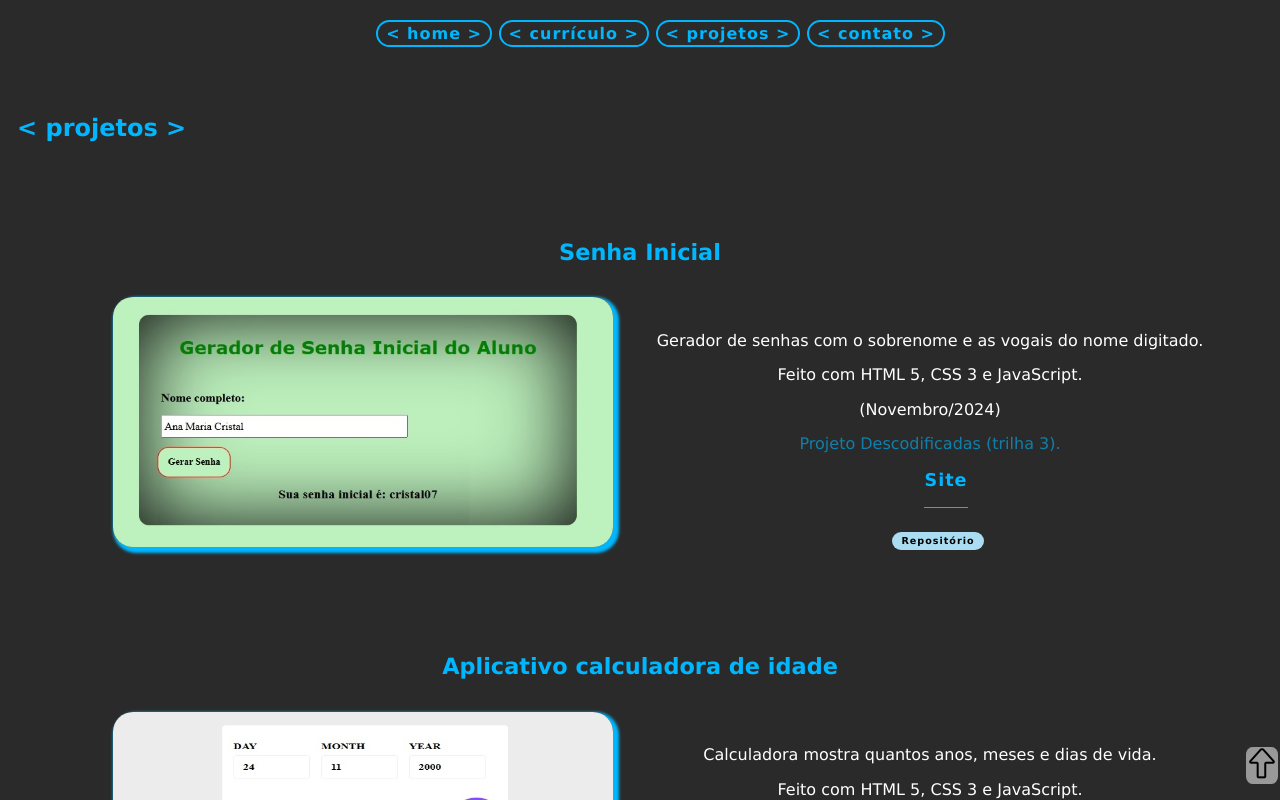
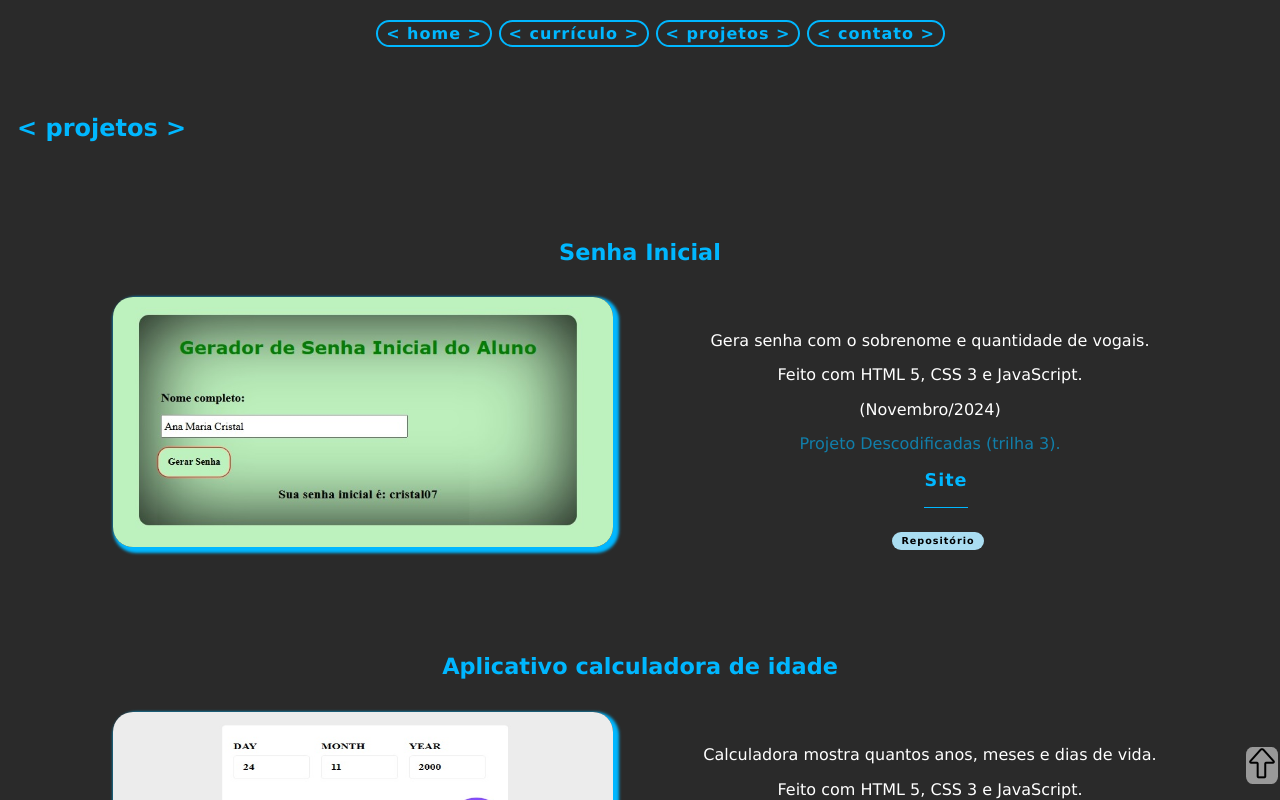
Before and after one commit to lucienelima8/lucienelima8.github.io, a plain HTML site: page projetos.html in a window 1280 px wide. Shown: the top 800 px of the page. Drawn offline with Linux system fonts and the light colour scheme.

Commit message:
corrigindo a descrição do projeto senha inicial

```diff
--- a/projetos.html
+++ b/projetos.html
@@ -76,7 +76,7 @@
         </article>
 
         <article class="article_projetos">
-            <p class="projeto_descricao">Gerador de senhas com o sobrenome e as vogais do nome digitado.</p>
+            <p class="projeto_descricao">Gera senha com o sobrenome e quantidade de vogais.</p>
             <p class="projeto_descricao">Feito com HTML 5, CSS 3 e JavaScript.</p>
             <p class="projeto_descricao">(Novembro/2024)</p>
             <p class="projeto_descricao_curso">Projeto Descodificadas (trilha 3).</p>
```
